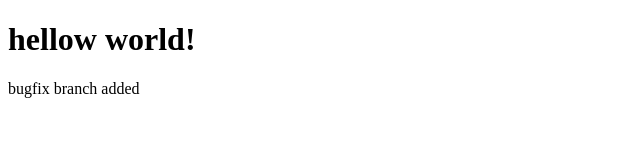
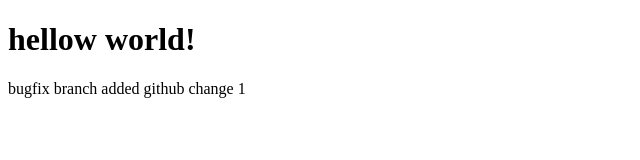
Before and after one commit to SAKSHAMGARG21/gitPractice, a plain HTML site: page index.html in a window 1280 px wide. Shown: the whole page, without its empty margins (0-640 px from the left). Drawn offline with Linux system fonts and the light colour scheme.

Commit message:
Update paragraph text in index.html

```diff
--- a/index.html
+++ b/index.html
@@ -8,6 +8,6 @@
 </head>
 <body>
     <h1>hellow world!</h1>
-    <p>bugfix branch added</p>
+    <p>bugfix branch added github change 1</p>
 </body>
 </html>
```
